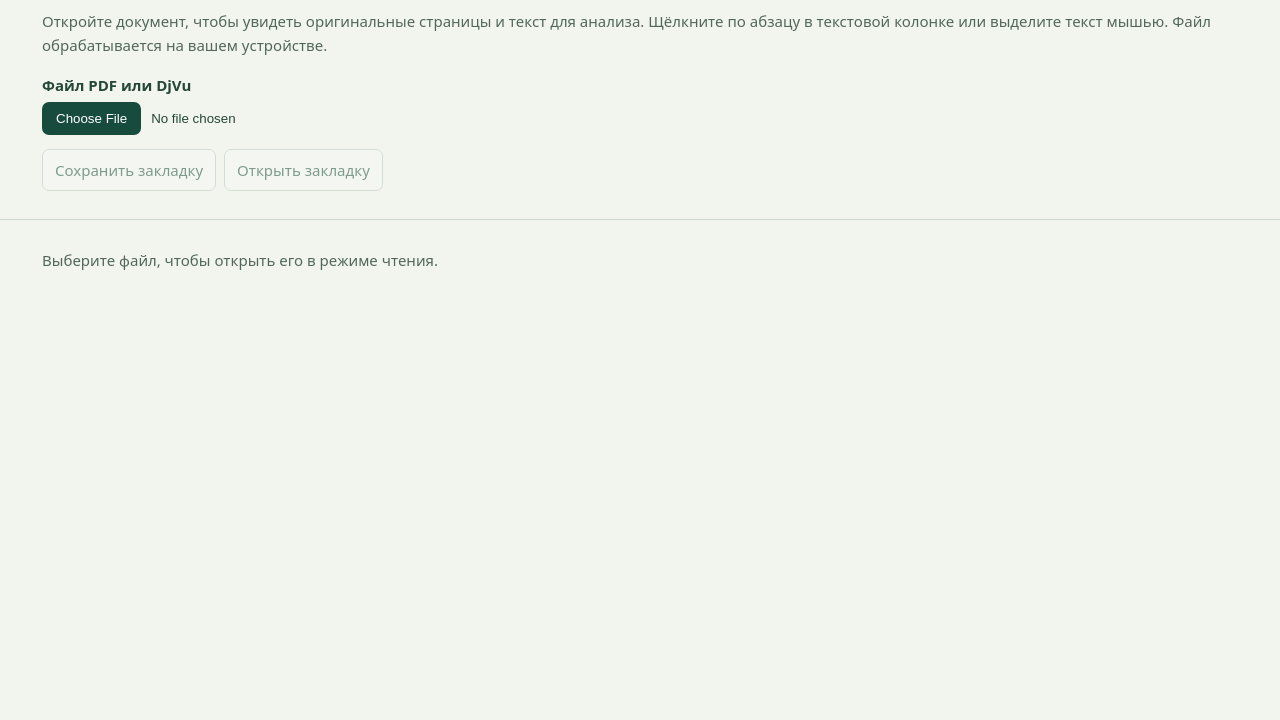
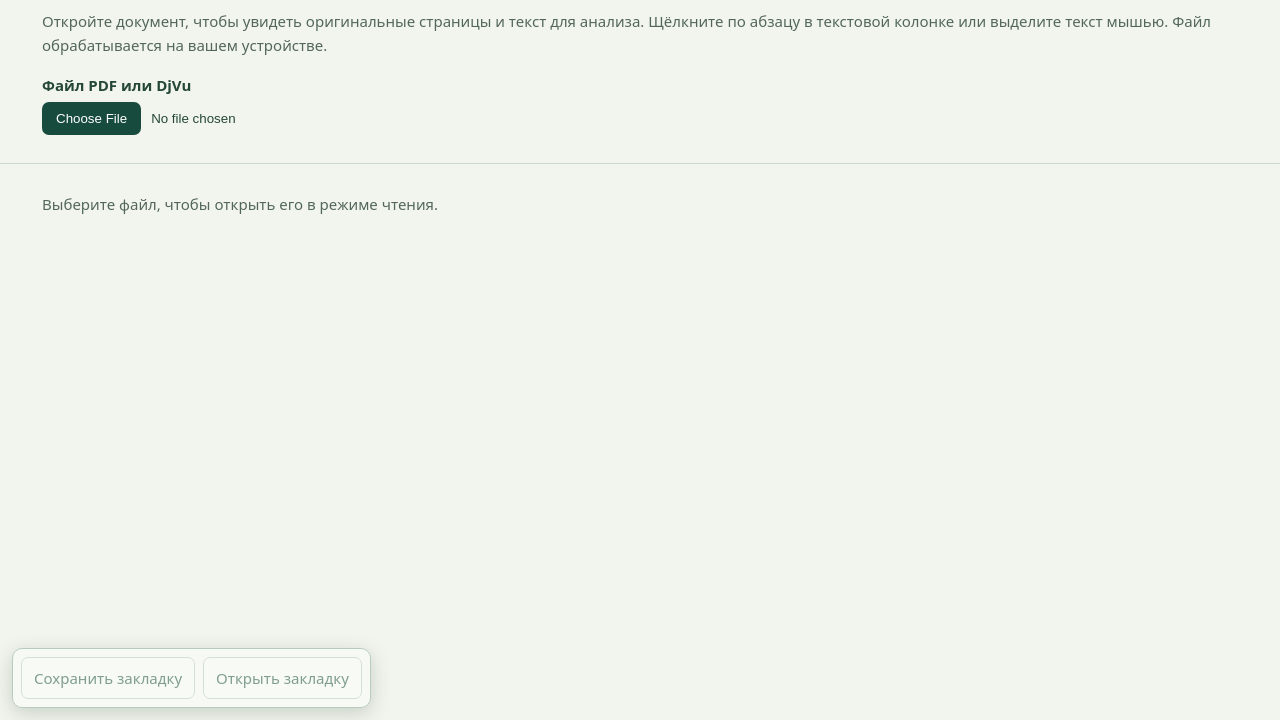
Before and after one commit to RenatAmirov/slovolupa, a website with bundled scripts: page extension/pdf.html in a window 1280 px wide. Shown: the part 80-800 px from the top of the page. Built offline with nearby package versions, Linux system fonts and the light colour scheme.

Commit message:
Keep bookmark controls visible while reading

```diff
--- a/extension/pdf.html
+++ b/extension/pdf.html
@@ -13,7 +13,7 @@
   label { display: block; font-weight: 600; margin-bottom: 5px; }
   input { max-width: 100%; }
   input::file-selector-button { background: #174b3e; color: white; border: 0; border-radius: 7px; padding: 9px 14px; margin-right: 10px; cursor: pointer; }
-  .reader-actions { display: flex; flex-wrap: wrap; gap: 8px; margin-top: 14px; }
+  .reader-actions { position: fixed; left: max(12px, env(safe-area-inset-left)); bottom: max(12px, env(safe-area-inset-bottom)); z-index: 1000; display: flex; flex-wrap: wrap; gap: 8px; max-width: calc(100vw - 24px); padding: 8px; border: 1px solid #b8cbbd; border-radius: 10px; background: #f7faf5ee; box-shadow: 0 5px 20px #18352833; backdrop-filter: blur(6px); }
   .reader-actions button { border: 1px solid #b8cbbd; border-radius: 7px; padding: 8px 12px; background: #f7faf5; color: #20533e; font: inherit; cursor: pointer; }
   .reader-actions button:hover:not(:disabled) { background: #e5f0e5; } .reader-actions button:disabled { opacity: .55; cursor: not-allowed; }
   section { background: #fff; border: 1px solid #d8e1d7; border-radius: 12px; padding: 12px clamp(14px, 5vw, 36px) 20px; margin: 0 0 18px; }
@@ -31,15 +31,15 @@
   <p>Откройте документ, чтобы увидеть оригинальные страницы и текст для анализа. Щёлкните по абзацу в текстовой колонке или выделите текст мышью. Файл обрабатывается на вашем устройстве.</p>
   <label for="file">Файл PDF или DjVu</label>
   <input id="file" type="file" accept=".pdf,.djvu,.djv,application/pdf,image/vnd.djvu,image/x-djvu" disabled>
-  <div class="reader-actions" aria-label="Закладки чтения">
-    <button id="save-bookmark" type="button" disabled>Сохранить закладку</button>
-    <button id="open-bookmark" type="button" disabled>Открыть закладку</button>
-  </div>
 </header>
 <main>
   <div id="status" role="status">Выберите файл, чтобы открыть его в режиме чтения.</div>
   <article id="document" aria-label="Страницы документа"></article>
 </main>
+<div class="reader-actions" aria-label="Закладки чтения">
+  <button id="save-bookmark" type="button" disabled>Сохранить закладку</button>
+  <button id="open-bookmark" type="button" disabled>Открыть закладку</button>
+</div>
 <script src="content.js"></script>
 <script type="module" src="pdf-reader.mjs"></script>
 </html>
```
Also changed, not shown: src/pdf.html (+5 -5 lines), tests/browser.mjs (+3 -0 lines).
